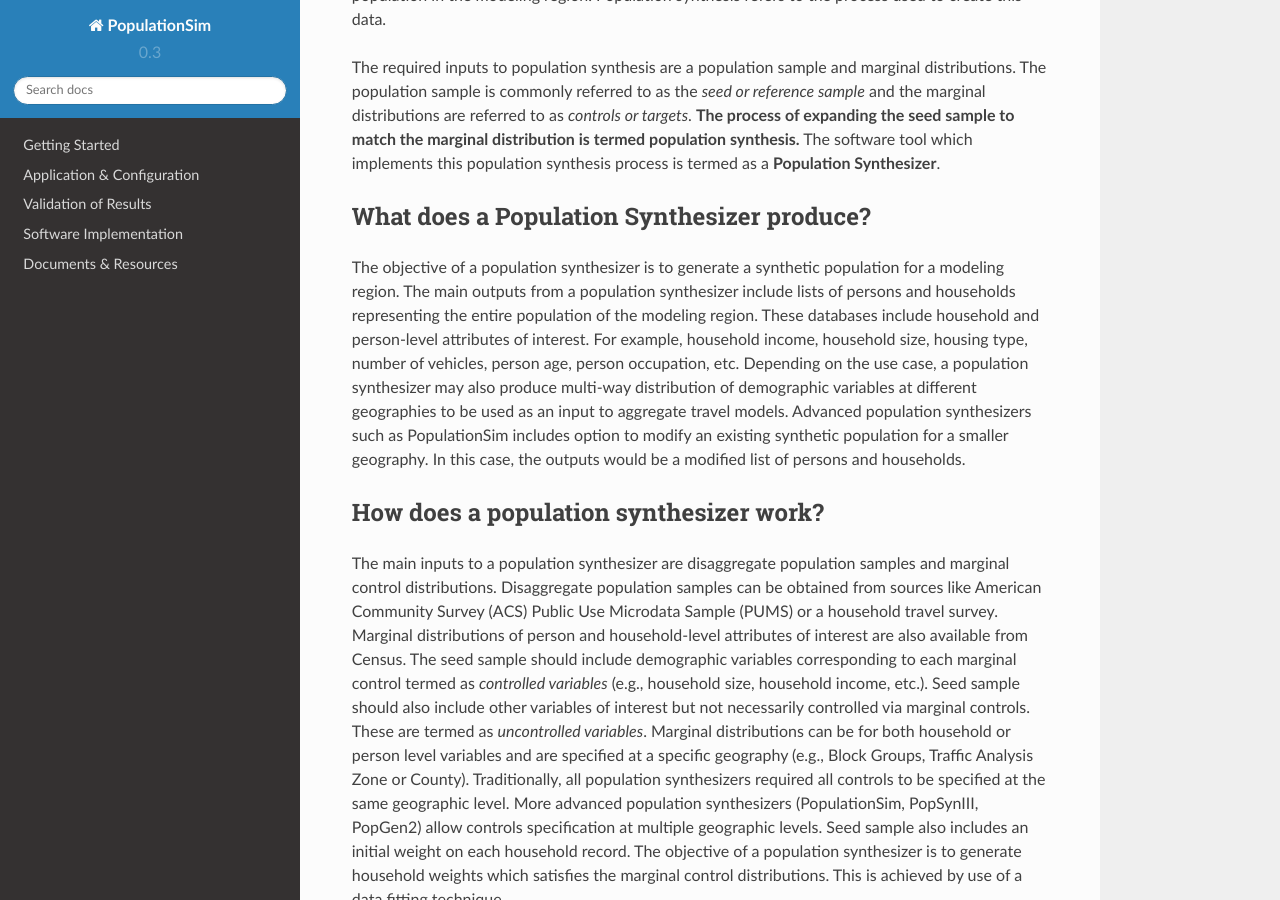
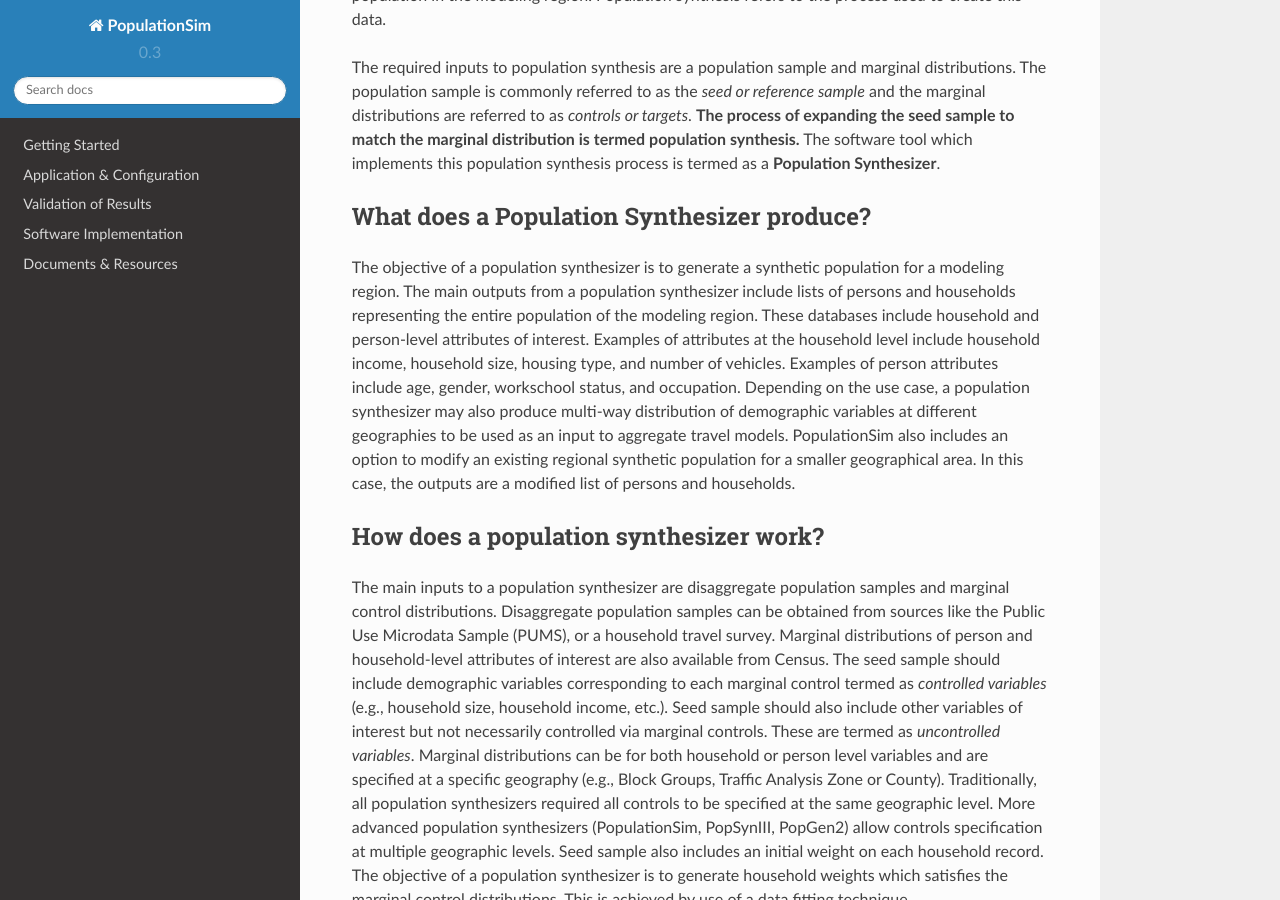
Before and after one commit to ActivitySim/populationsim, a Sphinx documentation site: the page built from docs/index.rst, in a window 1280 px wide and 900 px high, scrolled down 400 px. Built offline with Sphinx 7.4.7 and the Read the Docs theme 2.0.0, drawn with Linux system fonts in a browser that asks for light colours.

Commit message:
Modified text

```diff
--- a/docs/index.rst
+++ b/docs/index.rst
@@ -24,18 +24,16 @@ What does a Population Synthesizer produce?
 The objective of a population synthesizer is to generate a synthetic population for
 a modeling region. The main outputs from a population synthesizer include lists of persons and households
 representing the entire population of the modeling region. These databases include household and person-level
-attributes of interest. For example, household income, household size, housing type, number of vehicles,
-person age, person occupation, etc. Depending on the use case, a population synthesizer may also
+attributes of interest. Examples of attributes at the household level include household income, household size, housing type, and number of vehicles. Examples of person attributes include
+age, gender, work\school status, and occupation. Depending on the use case, a population synthesizer may also
 produce multi-way distribution of demographic variables at different geographies to be used as an input
-to aggregate travel models. Advanced population synthesizers such as PopulationSim includes option to
-modify an existing synthetic population for a smaller geography. In this case, the outputs would
-be a modified list of persons and households.
+to aggregate travel models. PopulationSim also includes an option to
+modify an existing regional synthetic population for a smaller geographical area. In this case, the outputs are a modified list of persons and households.
 
 How does a population synthesizer work?
 ---------------------------------------
 The main inputs to a population synthesizer are disaggregate population samples and marginal control
-distributions. Disaggregate population samples can be obtained from sources like American Community
-Survey (ACS) Public Use Microdata Sample (PUMS) or a household travel survey. Marginal distributions of
+distributions. Disaggregate population samples can be obtained from sources like the Public Use Microdata Sample (PUMS), or a household travel survey. Marginal distributions of
 person and household-level attributes of interest are also available from Census. The seed sample should
 include demographic variables corresponding to each marginal control termed as *controlled variables* (e.g.,
 household size, household income, etc.). Seed sample should also include other variables of interest but not
```
